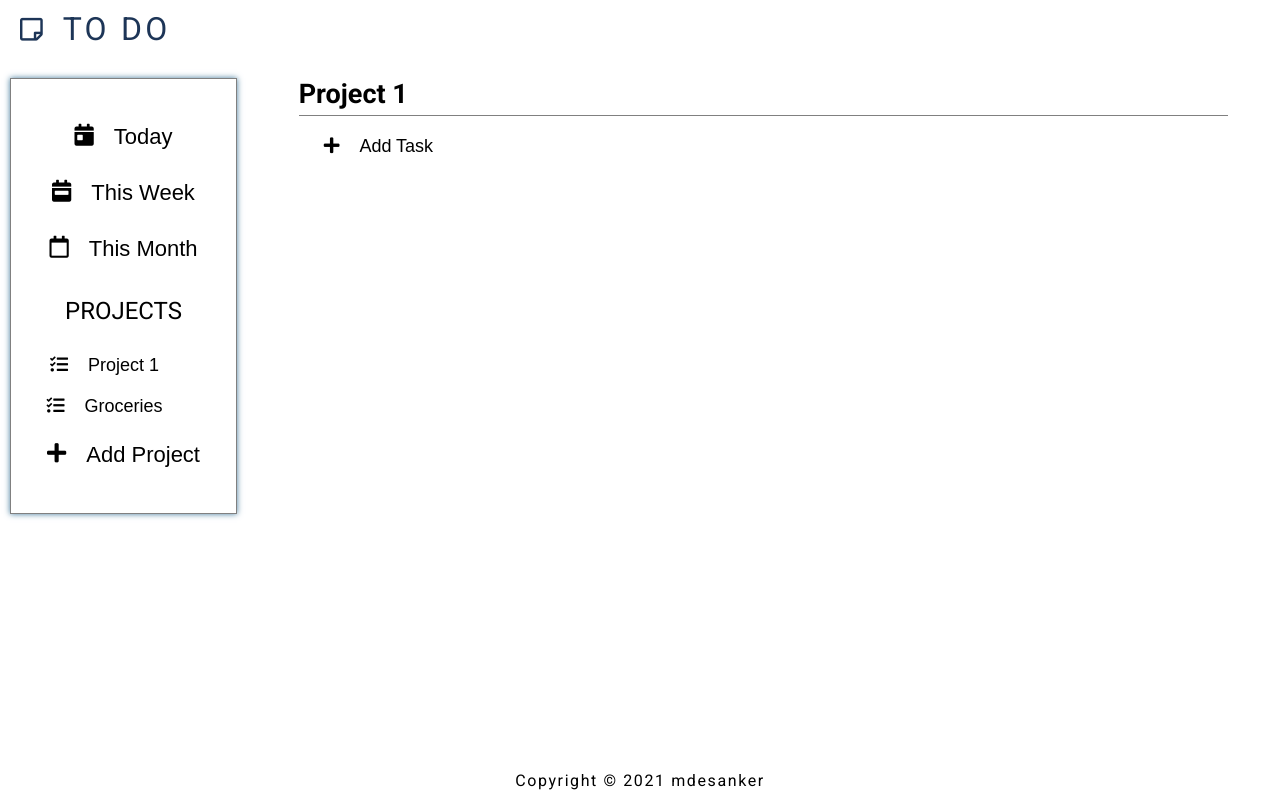
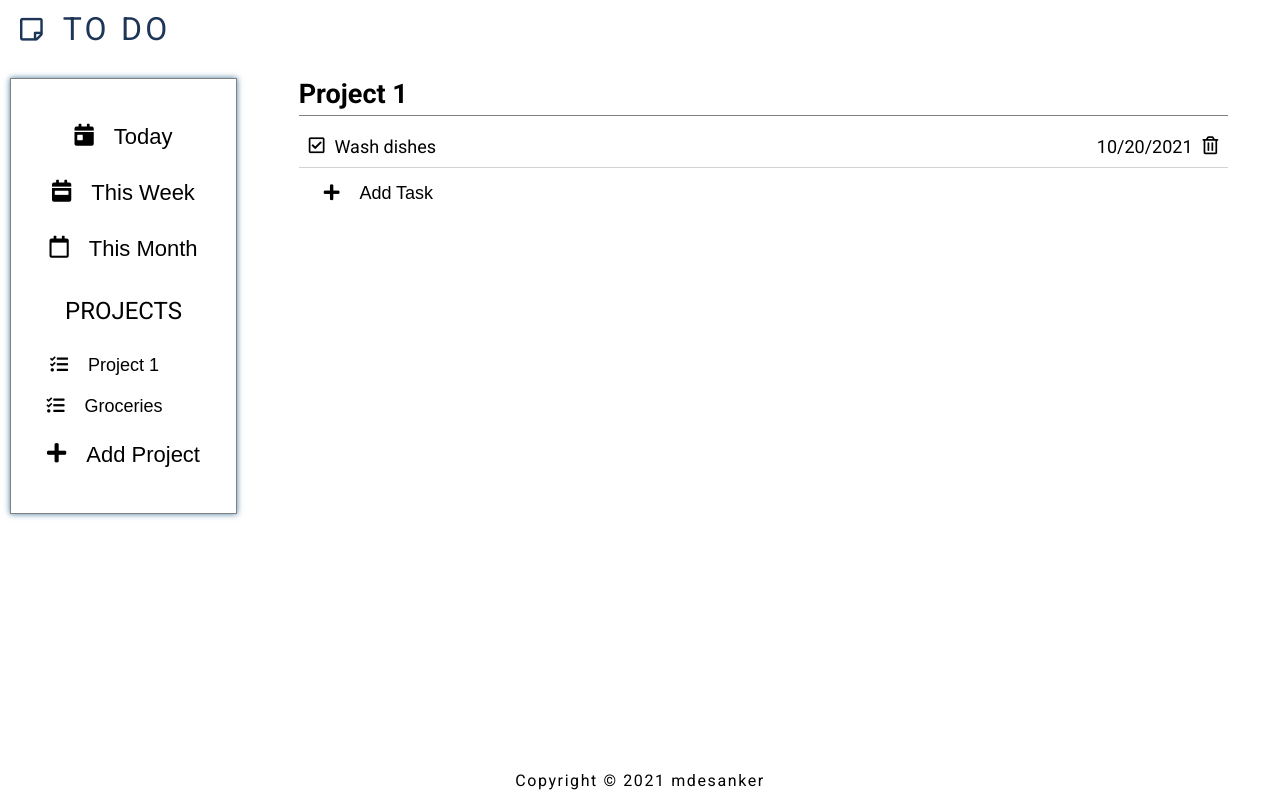
Before and after one commit to mdesanker/todo-list, a website built with webpack: page dist/index.html in a window 1280 px wide. Both pictures are taken after a click on the button "Project 1". Built offline with nearby package versions, Linux system fonts and the light colour scheme.

Commit message:
feat: update display with project and project todo list

```diff
--- a/src/modules/display.js
+++ b/src/modules/display.js
@@ -6,7 +6,6 @@ import { ProjectList } from "./projectList";
 import { makeElement } from "./element";
 
 // ELEMENTS
-const listContainer = document.querySelector(".view-container");
 const projectContainer = document.querySelector(".project-container");
 const addProjectBtn = document.querySelector(".add-project-btn");
 const projectFormContainer = document.querySelector(".project-form-container");
@@ -15,8 +14,9 @@ const projectInputField = document.querySelector("#project-input");
 const projectSubmitBtn = document.querySelector(".add-btn");
 const projectCancelBtn = document.querySelector(".cancel-btn");
 
+const displayContainer = document.querySelector(".display-container");
 const displayTitle = document.querySelector(".list-header");
-const displayContainer = document.querySelector(".display-container");
+// const listContainer = document.querySelector(".list-container");
 
 let currentProject;
 
@@ -98,44 +98,50 @@ function updateProjectList() {
 
 function updateProjectDisplay(project) {
   // Clear display
-  const displayContent = displayContainer.children;
-  displayContainer.remove(displayContent);
+  document.querySelector(".list-container").remove();
 
-  // Create new list items
-  const currentTasks = project.getTasks();
-  console.log(currentTasks);
-  currentTasks.forEach((task) => {
-    console.log(task.getName());
+  // Create new list container
+  const listContainer = makeElement("ul", ["list-container"]);
+  // Create list items and append to list container
+  const taskList = project.getTasks();
+  taskList.forEach((task) => {
     const listItem = makeElement("li", ["list-item"]);
-    const listItemMain = makeElement("div", ["list-item-main"]);
-    const itemLeft = makeElement("div", ["item-left"]);
-    const taskTitle = makeElement("p", ["task-title"], task.getName());
-    itemLeft.appendChild(taskTitle);
-    itemLeft.insertAdjacentHTML(
+
+    // List item left side
+    const listItemLeft = makeElement("div", ["list-item-left"]);
+    listItemLeft.appendChild(makeElement("p", ["task-title"], task.getName()));
+    listItemLeft.insertAdjacentHTML(
       "afterbegin",
       '<i class="far fa-check-square"></i>'
     );
-    listItemMain.appendChild(itemLeft);
-    listItem.appendChild(listItemMain);
-    displayContainer.appendChild(listItem);
+
+    // List item right side
+    const listItemRight = makeElement("div", ["list-item-right"]);
+    listItemRight.appendChild(makeElement("p", ["task-date"], task.getDate()));
+    listItemRight.insertAdjacentHTML(
+      "beforeend",
+      '<i class="far fa-trash-alt"></i>'
+    );
+
+    listItem.appendChild(listItemLeft);
+    listItem.appendChild(listItemRight);
+
+    listContainer.appendChild(listItem);
   });
+
+  displayContainer.appendChild(listContainer);
 }
 
 {
   /* <li class="list-item">
-              <div class="list-item-main">
-                <div class="item-left">
-                  <i class="far fa-check-square"></i>
-                  <p class="task-title">Wash the dishes</p>
-                </div>
-                <div class="item-right">
-                  <p class="task-date">10/14/21</p>
-                  <i class="far fa-trash-alt"></i>
-                </div>
+              <div class="list-item-left">
+                <i class="far fa-check-square"></i>
+                <p class="task-title">Wash the dishes</p>
               </div>
-              <p class="list-item-notes not-visible">
-                These are notes for the list item.
-              </p>
+              <div class="list-item-right">
+                <p class="task-date">10/14/21</p>
+                <i class="far fa-trash-alt"></i>
+              </div>
             </li> */
 }
 
--- a/src/style.css
+++ b/src/style.css
@@ -137,7 +137,7 @@ main {
   border-bottom: 1px solid gray;
   margin-bottom: 10px;
 }
-.list-display-container {
+.display-container {
   background-color: white;
   font-size: 18px;
   margin: 0 auto;
@@ -156,20 +156,6 @@ main {
   display: flex;
   gap: 10px;
 }
-/*
-.list-item-main {
-  display: flex;
-  justify-content: space-between;
-}
-.item-left,
-.item-right {
-  display: flex;
-  gap: 10px;
-}
-.list-item-notes {
-  color: gray;
-  padding: 5px 0 5px 25px;
-} */
 /* Add Task CSS */
 .new-task-container {
   width: 90%;
```
Also changed, not shown: dist/index.html, dist/main.js.
